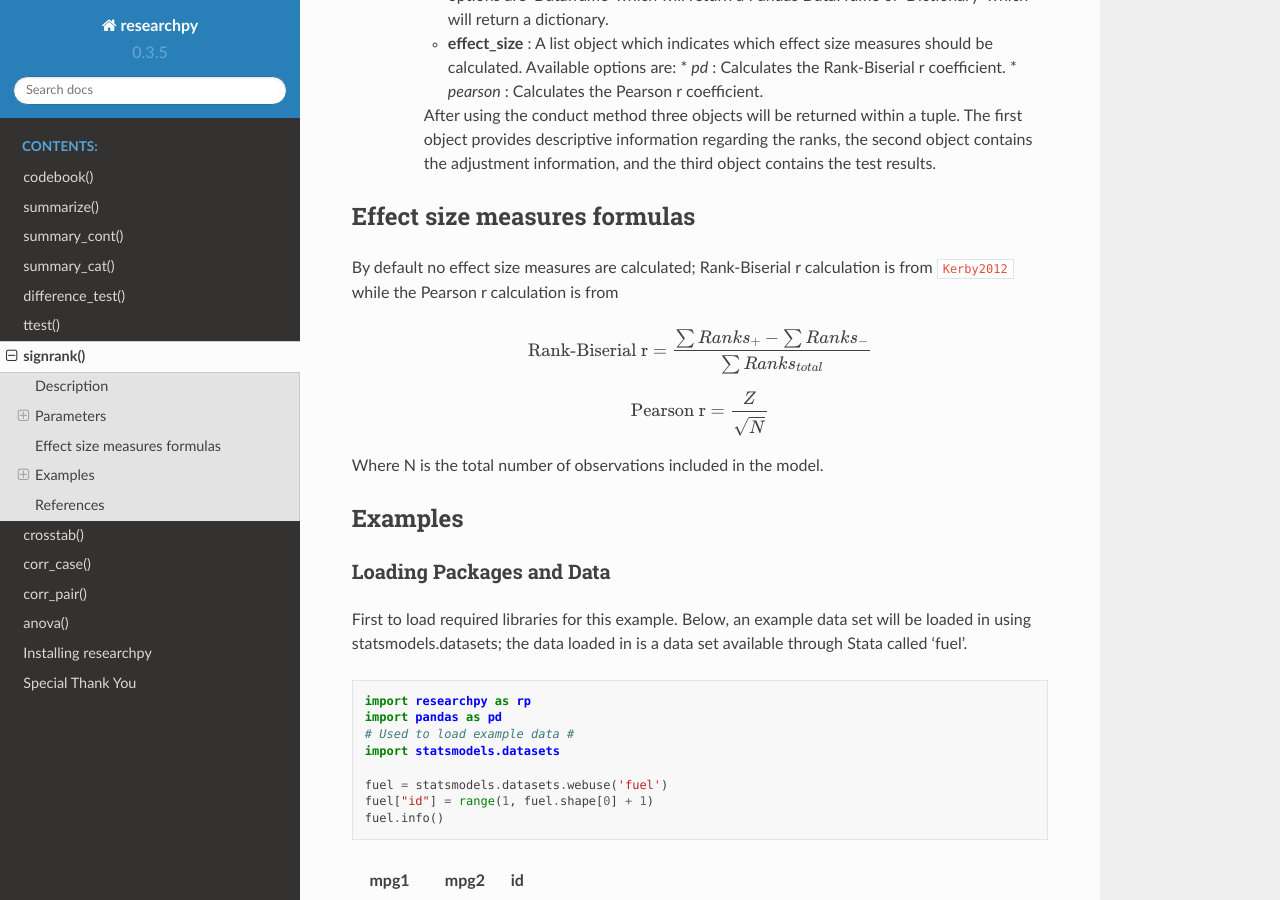
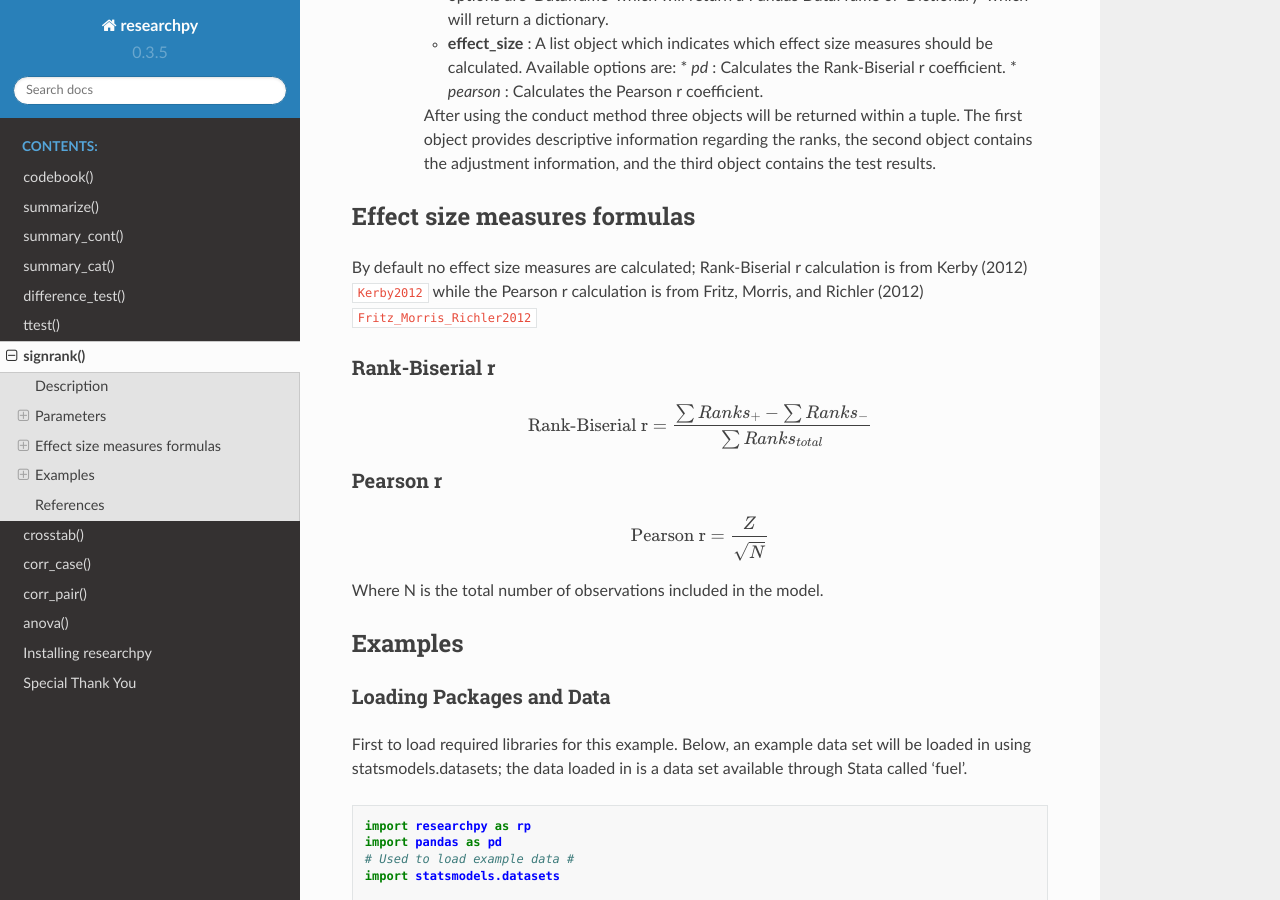
Before and after one commit to researchpy/documentation, a Sphinx documentation site: the page built from source/signrank_documentation.rst, in a window 1280 px wide and 900 px high, scrolled down 1192 px. Built offline with Sphinx 7.4.7 and the Read the Docs theme 2.0.0, drawn with Linux system fonts in a browser that asks for light colours; cross-references to code outside the pages are shown as plain code.

Commit message:
Fixing effect size sections

```diff
--- a/source/signrank_documentation.rst
+++ b/source/signrank_documentation.rst
@@ -57,16 +57,17 @@ signrank methods
 
 Effect size measures formulas
 =============================
-By default no effect size measures are calculated; Rank-Biserial r calculation is from :footcite:p:`Kerby2012` while the Pearson r calculation is from
+By default no effect size measures are calculated; Rank-Biserial r calculation is
+from Kerby (2012) :footcite:p:`Kerby2012` while the Pearson r calculation is from Fritz, Morris, and Richler (2012) :footcite:p:`Fritz_Morris_Richler2012`
 
-Rank-Biserial r :footcite:p:`Kerby2012`
-""""""""""""""""""""""""""""""""""""""""""""""""
+Rank-Biserial r
+------------------
 .. math::
 
   \text{Rank-Biserial r = } \frac{\sum{Ranks}_{+} - \sum{Ranks}_{-}}{\sum{Ranks}_{total}}
 
-Pearson r :footcite:p:`Fritz_Morris_Richler2012`
-""""""""""""""""""""""""""""""""""""""""""""""""""
+Pearson r
+------------
 .. math::
 
   \text{Pearson r = } \frac{Z}{\sqrt{N}}
```
Also changed, not shown: source/anova_documentation.rst (+5 -5 lines).
